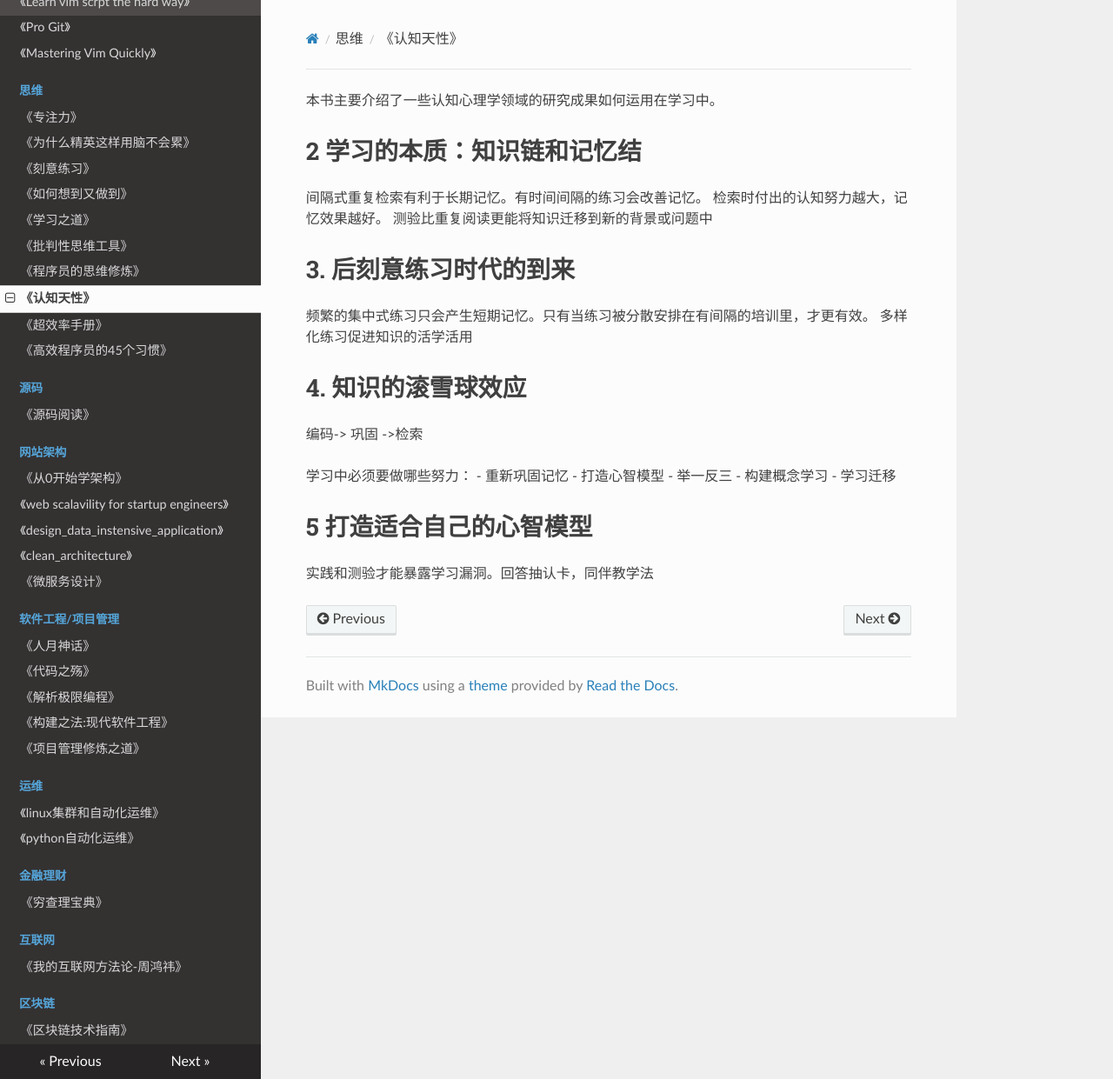
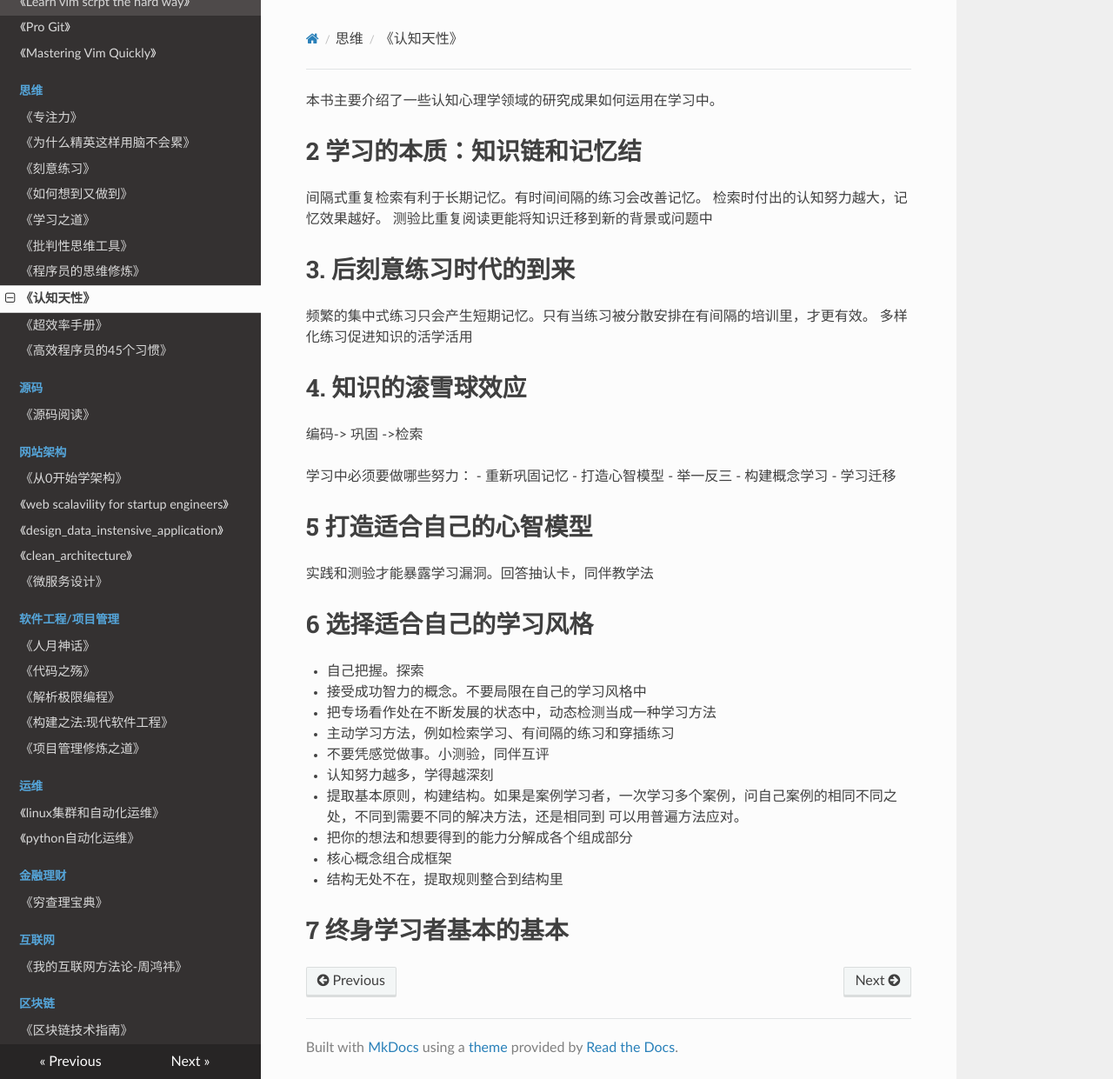
Before and after one commit to PegasusWang/booknotes, an MkDocs documentation site: the page built from docs/思维认知/认知天性.md, in a window 1280 px wide and 1241 px high. Shown: the whole window at 87% size. Built offline with MkDocs 1.6.1, drawn with Linux system fonts in a browser that asks for light colours; nearby versions of some CDN libraries; old or Windows-style settings are respelled for this version of MkDocs.

Commit message:
适合自己的学习风格

```diff
--- a/docs/思维认知/认知天性.md
+++ b/docs/思维认知/认知天性.md
@@ -25,3 +25,18 @@
 # 5 打造适合自己的心智模型
 
 实践和测验才能暴露学习漏洞。回答抽认卡，同伴教学法
+
+# 6 选择适合自己的学习风格
+
+- 自己把握。探索
+- 接受成功智力的概念。不要局限在自己的学习风格中
+- 把专场看作处在不断发展的状态中，动态检测当成一种学习方法
+- 主动学习方法，例如检索学习、有间隔的练习和穿插练习
+- 不要凭感觉做事。小测验，同伴互评
+- 认知努力越多，学得越深刻
+- 提取基本原则，构建结构。如果是案例学习者，一次学习多个案例，问自己案例的相同不同之处，不同到需要不同的解决方法，还是相同到 可以用普遍方法应对。
+- 把你的想法和想要得到的能力分解成各个组成部分
+- 核心概念组合成框架
+- 结构无处不在，提取规则整合到结构里
+
+# 7 终身学习者基本的基本
```
